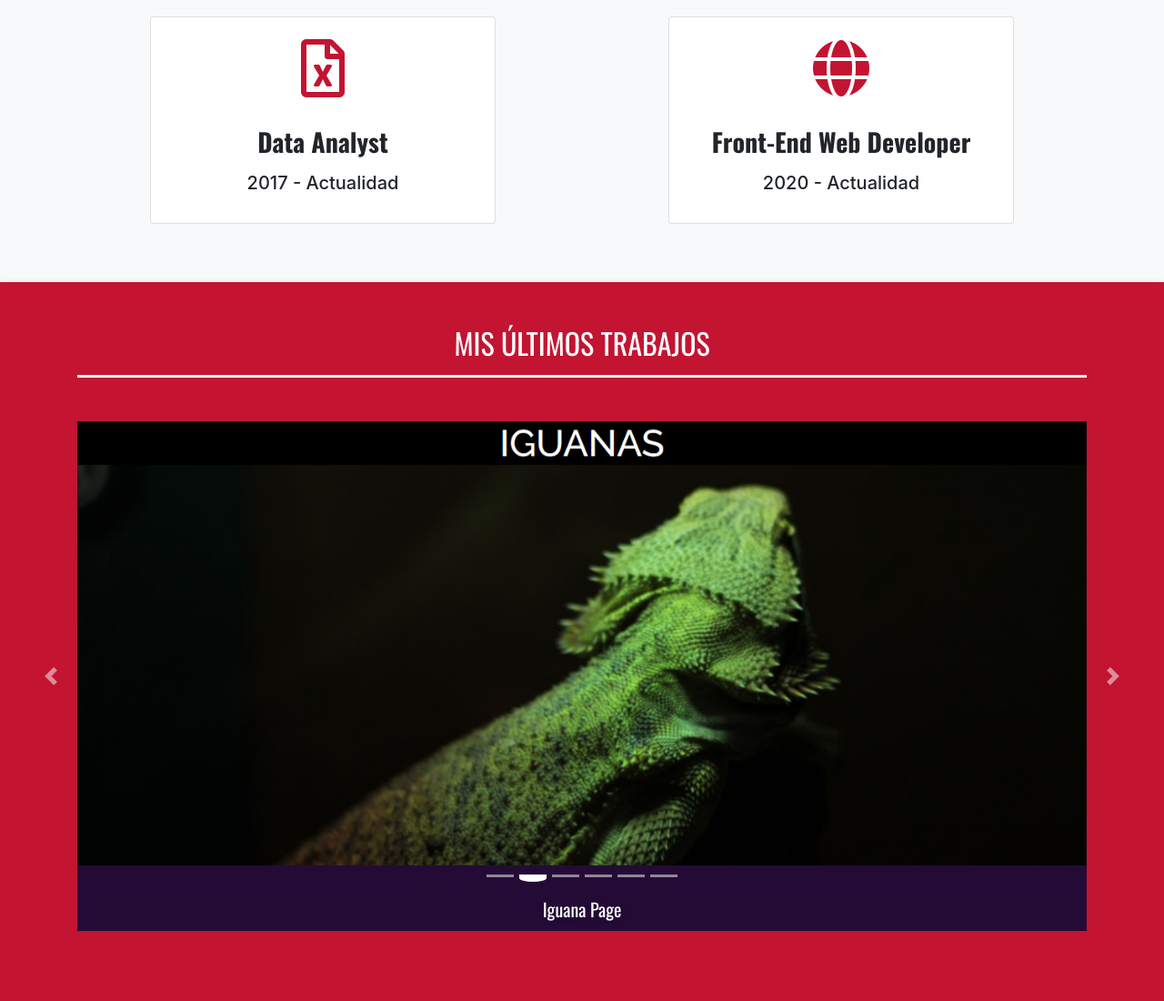
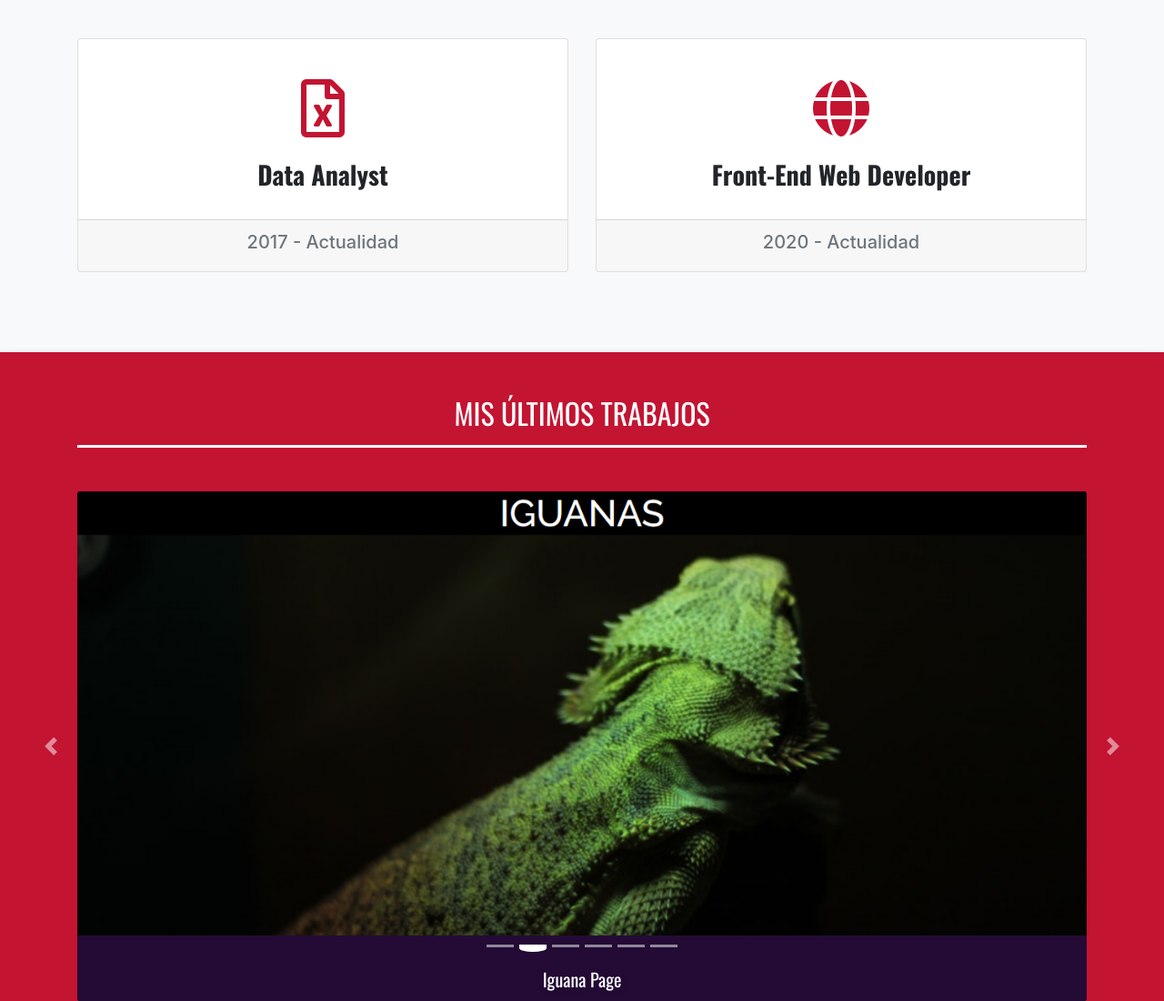
Before and after one commit to digivoro/portafolio, a plain HTML site: page index.html in a window 1280 px wide. Shown: the part 1540-2640 px from the top of the page at 91% size. Drawn offline with nearby package versions, Linux system fonts and the light colour scheme; a script that the page names is missing.

Commit message:
Mas estilos

```diff
--- a/assets/css/style.css
+++ b/assets/css/style.css
@@ -74,10 +74,15 @@ header img {
   background-color: #c31432;
 }
 
+.carousel-inner,
+.carousel-indicators {
+  border-radius: 3px;
+}
 .carousel-indicators {
   margin: 0;
   background-color: #240b36;
   height: 4.5rem;
+  border-radius: 0 0 3px 3px;
 }
 
 .carousel-indicators li {
@@ -138,6 +143,7 @@ header img {
 #experiencia i {
   color: #c31432;
 }
+
 #experiencia h3 {
   font-family: "Oswald";
   font-weight: 700;
--- a/index.html
+++ b/index.html
@@ -86,18 +86,29 @@
     <div id="experiencia" class="container-fluid text-center py-5 bg-light">
       <div class="container">
         <h2 class="text-center mb-5 section-title">Mi experiencia</h2>
-        <div class="row">
-          <div class="card col-sm-4 offset-sm-1 py-4 px-0 mb-3">
-            <i class="far fa-file-excel fa-4x mb-4"></i>
-            <h3 class="py-2">Data Analyst</h3>
-            <h5>2017 - Actualidad</h5>
+          <div class="py-4 mb-3">
+            <div class="card-deck">
+              <div class="card">
+                <div class="card-body">
+                  <i class="far fa-file-excel fa-4x my-4"></i>
+                  <h3 class="card-title">Data Analyst</h3>
+                </div>
+                <div class="card-footer">
+                  <h5 class="text-muted">2017 - Actualidad</h5>
+                </div>
+              </div>
+              <div class="card">
+                <div class="card-body">
+                  <i class="fas fa-globe fa-4x my-4"></i>
+                  <h3 class="card-title">Front-End Web Developer</h3>
+                </div>
+                <div class="card-footer">
+                  <h5 class="text-muted">2020 - Actualidad</h5>
+                </div>
+              </div>
+            </div>
           </div>
-          <div class="card col-sm-4 offset-sm-2 py-4 mb-3">
-            <i class="fas fa-globe fa-4x mb-4"></i>
-            <h3 class="py-2">Front-End Web Developer</h3>
-            <h5>2020 - Actualidad</h5>
-          </div>
-        </div>
+
       </div>
     </div>
 
```
